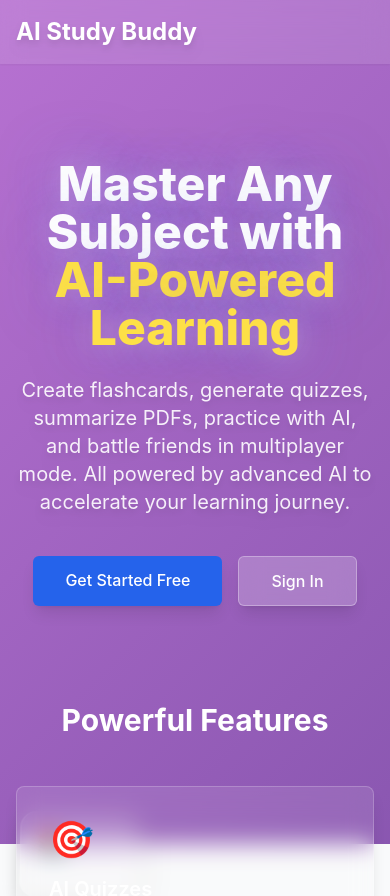
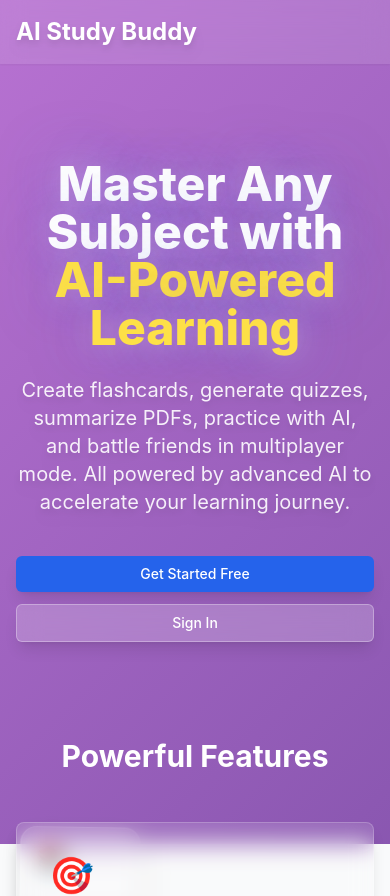
Before and after one commit to Isurusajan/Ai-Study-Buddy, a React (Create React App) app in the folder client/: page / in a window 390 px wide. Shown: the top 896 px of the page. Built offline with nearby package versions, Linux system fonts and the light colour scheme; the HTML template or start-up script is replaced by a standard one.

Commit message:
Fix: Make all Home page buttons responsive on mobile (Sign In, Start Free Trial, CTA buttons)

```diff
--- a/client/src/pages/Home.js
+++ b/client/src/pages/Home.js
@@ -61,16 +61,16 @@ const Home = () => {
               All powered by advanced AI to accelerate your learning journey.
             </p>
 
-            <div className="mt-10 flex justify-center gap-4">
+            <div className="mt-10 flex flex-col sm:flex-row justify-center gap-3 sm:gap-4">
               <Link
                 to="/register"
-                className="px-8 py-3 rounded-md text-base font-medium text-white bg-blue-600 hover:bg-blue-700 shadow-lg hover:shadow-2xl transition-all transform hover:scale-105"
+                className="px-6 sm:px-8 py-2 sm:py-3 rounded-md text-sm sm:text-base font-medium text-white bg-blue-600 hover:bg-blue-700 shadow-lg hover:shadow-2xl transition-all transform hover:scale-105 text-center"
               >
                 Get Started Free
               </Link>
               <Link
                 to="/login"
-                className="px-8 py-3 rounded-md text-base font-medium text-white bg-white/20 hover:bg-white/30 shadow-lg backdrop-blur-md border border-white/30 transition-all transform hover:scale-105"
+                className="px-6 sm:px-8 py-2 sm:py-3 rounded-md text-sm sm:text-base font-medium text-white bg-white/20 hover:bg-white/30 shadow-lg backdrop-blur-md border border-white/30 transition-all transform hover:scale-105 text-center"
               >
                 Sign In
               </Link>
@@ -134,16 +134,16 @@ const Home = () => {
             <p className="text-white/90 text-center text-lg mb-8">
               Join thousands of students using AI Study Buddy to master their subjects faster and smarter.
             </p>
-            <div className="flex justify-center gap-4">
+            <div className="flex flex-col sm:flex-row justify-center gap-3 sm:gap-4">
               <Link
                 to="/register"
-                className="px-8 py-3 rounded-md text-base font-medium text-white bg-blue-600 hover:bg-blue-700 shadow-lg hover:shadow-2xl transition-all transform hover:scale-105"
+                className="px-6 sm:px-8 py-2 sm:py-3 rounded-md text-sm sm:text-base font-medium text-white bg-blue-600 hover:bg-blue-700 shadow-lg hover:shadow-2xl transition-all transform hover:scale-105 text-center"
               >
                 Start Free Trial
               </Link>
               <Link
                 to="/login"
-                className="px-8 py-3 rounded-md text-base font-medium text-white bg-white/20 hover:bg-white/30 shadow-lg backdrop-blur-md border border-white/30 transition-all transform hover:scale-105"
+                className="px-6 sm:px-8 py-2 sm:py-3 rounded-md text-sm sm:text-base font-medium text-white bg-white/20 hover:bg-white/30 shadow-lg backdrop-blur-md border border-white/30 transition-all transform hover:scale-105 text-center"
               >
                 Sign In
               </Link>
```
